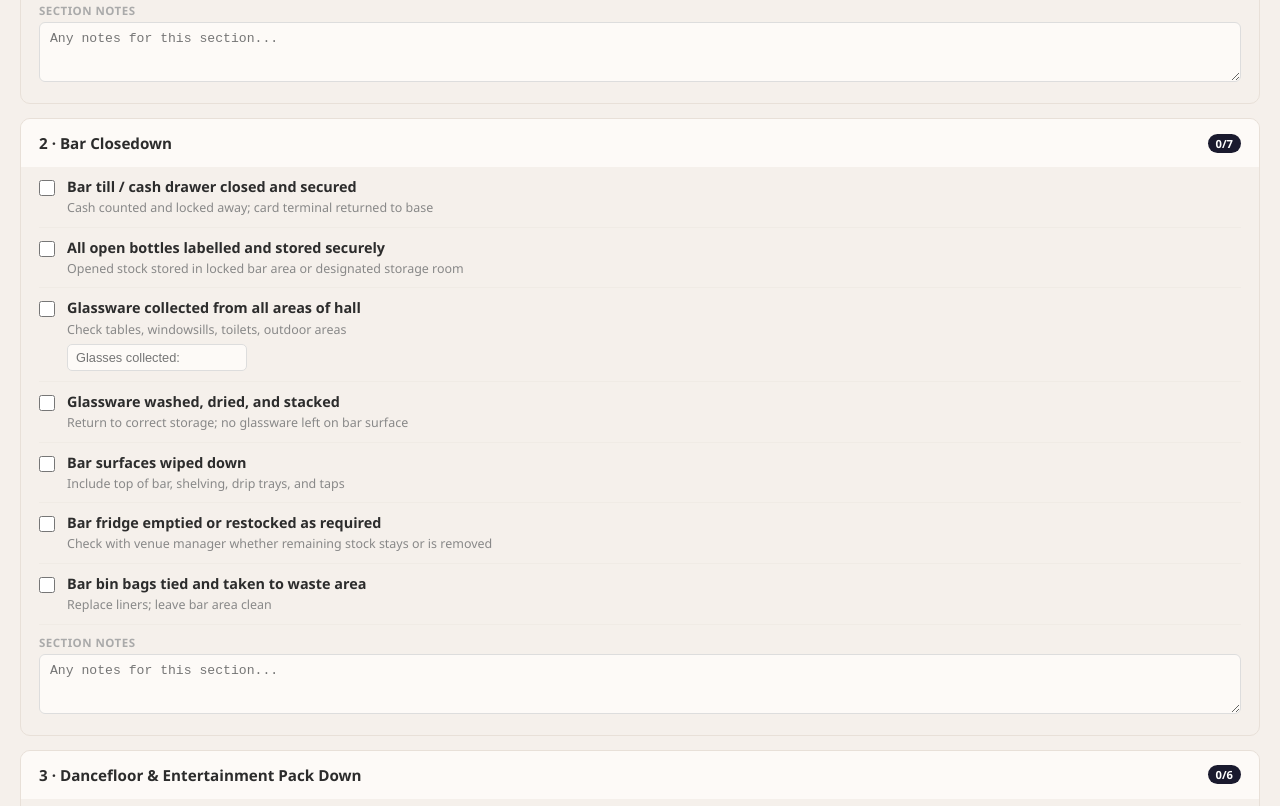
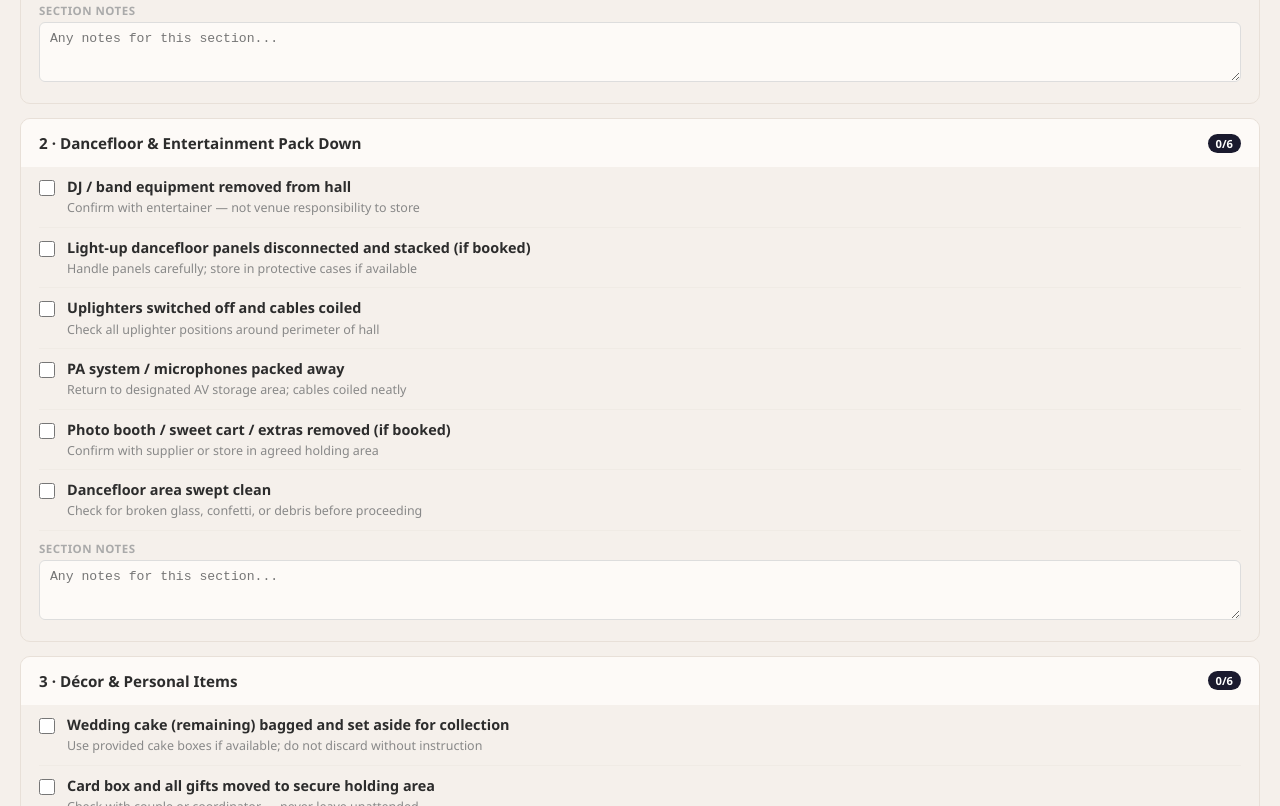
Before and after one commit to A-Peter19/staff-forms, a plain HTML site: page public/twilight-clearup.html in a window 1280 px wide. Shown: the part 972-1778 px from the top of the page. Drawn offline with Linux system fonts and the light colour scheme; a script that the page names is missing.

Commit message:
bar removed again

```diff
--- a/public/twilight-clearup.html
+++ b/public/twilight-clearup.html
@@ -143,74 +143,10 @@
   </div>
 </div>
 
-<!-- SECTION 2: Bar Closedown -->
+<!-- SECTION 2: Dancefloor & Entertainment -->
 <div class="section">
   <div class="section-header" onclick="toggleSection(this)">
-    <span class="section-title">2 · Bar Closedown</span>
-    <span class="badge" id="badge-s2">0/0</span>
-  </div>
-  <div class="section-body">
-    <div class="checklist-item" data-section="s2" data-task-id="clearup_s2_5">
-      <input type="checkbox"/>
-      <div class="item-content">
-        <div class="item-label">Bar till / cash drawer closed and secured</div>
-        <div class="item-note">Cash counted and locked away; card terminal returned to base</div>
-      </div>
-    </div>
-    <div class="checklist-item" data-section="s2" data-task-id="clearup_s2_6">
-      <input type="checkbox"/>
-      <div class="item-content">
-        <div class="item-label">All open bottles labelled and stored securely</div>
-        <div class="item-note">Opened stock stored in locked bar area or designated storage room</div>
-      </div>
-    </div>
-    <div class="checklist-item" data-section="s2" data-task-id="clearup_s2_7">
-      <input type="checkbox"/>
-      <div class="item-content">
-        <div class="item-label">Glassware collected from all areas of hall</div>
-        <div class="item-note">Check tables, windowsills, toilets, outdoor areas</div>
-        <input class="item-input" placeholder="Glasses collected: "/>
-      </div>
-    </div>
-    <div class="checklist-item" data-section="s2" data-task-id="clearup_s2_8">
-      <input type="checkbox"/>
-      <div class="item-content">
-        <div class="item-label">Glassware washed, dried, and stacked</div>
-        <div class="item-note">Return to correct storage; no glassware left on bar surface</div>
-      </div>
-    </div>
-    <div class="checklist-item" data-section="s2" data-task-id="clearup_s2_9">
-      <input type="checkbox"/>
-      <div class="item-content">
-        <div class="item-label">Bar surfaces wiped down</div>
-        <div class="item-note">Include top of bar, shelving, drip trays, and taps</div>
-      </div>
-    </div>
-    <div class="checklist-item" data-section="s2" data-task-id="clearup_s2_10">
-      <input type="checkbox"/>
-      <div class="item-content">
-        <div class="item-label">Bar fridge emptied or restocked as required</div>
-        <div class="item-note">Check with venue manager whether remaining stock stays or is removed</div>
-      </div>
-    </div>
-    <div class="checklist-item" data-section="s2" data-task-id="clearup_s2_11">
-      <input type="checkbox"/>
-      <div class="item-content">
-        <div class="item-label">Bar bin bags tied and taken to waste area</div>
-        <div class="item-note">Replace liners; leave bar area clean</div>
-      </div>
-    </div>
-    <div class="notes-row">
-      <label>Section Notes</label>
-      <textarea placeholder="Any notes for this section..."></textarea>
-    </div>
-  </div>
-</div>
-
-<!-- SECTION 3: Dancefloor & Entertainment -->
-<div class="section">
-  <div class="section-header" onclick="toggleSection(this)">
-    <span class="section-title">3 · Dancefloor & Entertainment Pack Down</span>
+    <span class="section-title">2 · Dancefloor & Entertainment Pack Down</span>
     <span class="badge" id="badge-s3">0/0</span>
   </div>
   <div class="section-body">
@@ -263,10 +199,10 @@
   </div>
 </div>
 
-<!-- SECTION 4: Décor & Personal Items -->
+<!-- SECTION 3: Décor & Personal Items -->
 <div class="section">
   <div class="section-header" onclick="toggleSection(this)">
-    <span class="section-title">4 · Décor & Personal Items</span>
+    <span class="section-title">3 · Décor & Personal Items</span>
     <span class="badge" id="badge-s4">0/0</span>
   </div>
   <div class="section-body">
@@ -319,10 +255,10 @@
   </div>
 </div>
 
-<!-- SECTION 5: Tables & Chairs -->
+<!-- SECTION 4: Tables & Chairs -->
 <div class="section">
   <div class="section-header" onclick="toggleSection(this)">
-    <span class="section-title">5 · Tables & Chairs</span>
+    <span class="section-title">4 · Tables & Chairs</span>
     <span class="badge" id="badge-s5">0/0</span>
   </div>
   <div class="section-body">
@@ -370,10 +306,10 @@
   </div>
 </div>
 
-<!-- SECTION 6: Hall Clean -->
+<!-- SECTION 5: Hall Clean -->
 <div class="section">
   <div class="section-header" onclick="toggleSection(this)">
-    <span class="section-title">6 · Hall Clean</span>
+    <span class="section-title">5 · Hall Clean</span>
     <span class="badge" id="badge-s6">0/0</span>
   </div>
   <div class="section-body">
@@ -426,10 +362,10 @@
   </div>
 </div>
 
-<!-- SECTION 7: Lock Up & Handover -->
+<!-- SECTION 6: Lock Up & Handover -->
 <div class="section">
   <div class="section-header" onclick="toggleSection(this)">
-    <span class="section-title">7 · Lock Up & Handover</span>
+    <span class="section-title">6 · Lock Up & Handover</span>
     <span class="badge" id="badge-s7">0/0</span>
   </div>
   <div class="section-body">
```
